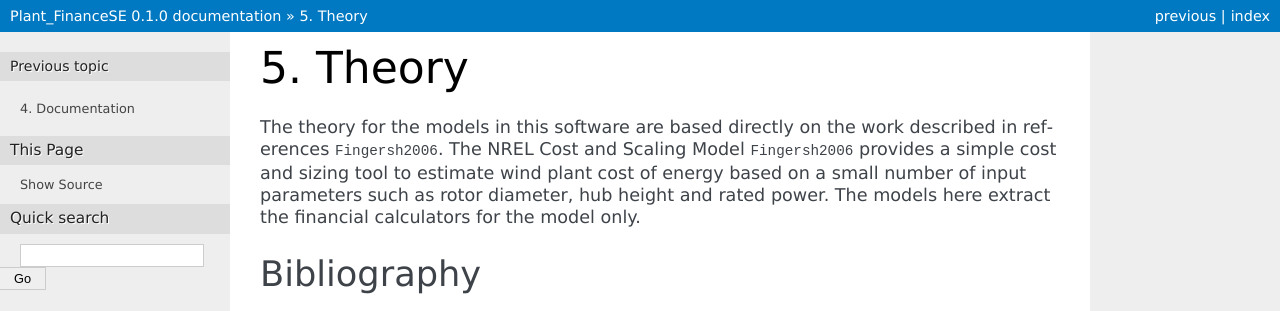
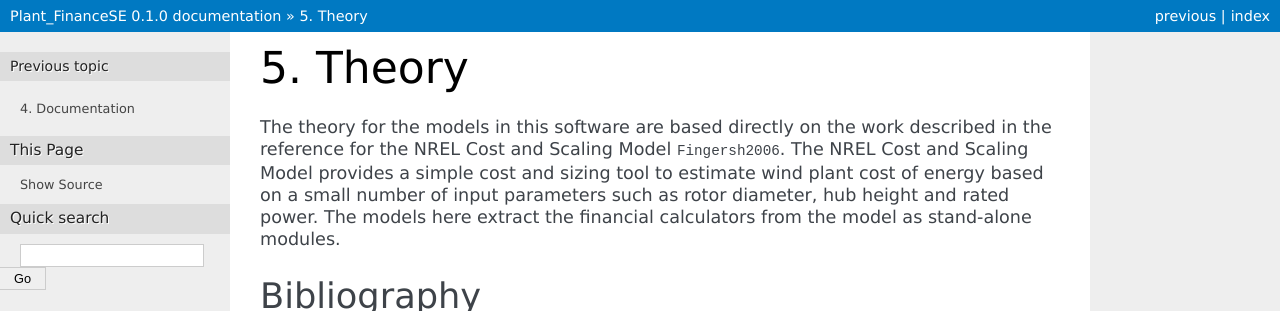
Before and after one commit to nickjohnson13/Plant_FinanceSE, a Sphinx documentation site: the page built from docs/theory.rst, in a window 1280 px wide, cut to the strip 0-311 px from the top of the page. Built offline with Sphinx 7.4.7, drawn with Linux system fonts in a browser that asks for light colours; cross-references to code outside the pages are shown as plain code.

Commit message:
updating docs

```diff
--- a/docs/theory.rst
+++ b/docs/theory.rst
@@ -3,7 +3,7 @@
 Theory
 ------
 
-The theory for the models in this software are based directly on the work described in references :cite:`Fingersh2006`. The NREL Cost and Scaling Model :cite:`Fingersh2006` provides a simple cost and sizing tool to estimate wind plant cost of energy based on a small number of input parameters such as rotor diameter, hub height and rated power.  The models here extract the financial calculators for the model only.
+The theory for the models in this software are based directly on the work described in the reference for the NREL Cost and Scaling Model :cite:`Fingersh2006`.  The NREL Cost and Scaling Model provides a simple cost and sizing tool to estimate wind plant cost of energy based on a small number of input parameters such as rotor diameter, hub height and rated power.  The models here extract the financial calculators from the model as stand-alone modules.
 
 
 .. only:: html
```
Also changed, not shown: README.md (+1 -1 lines).
